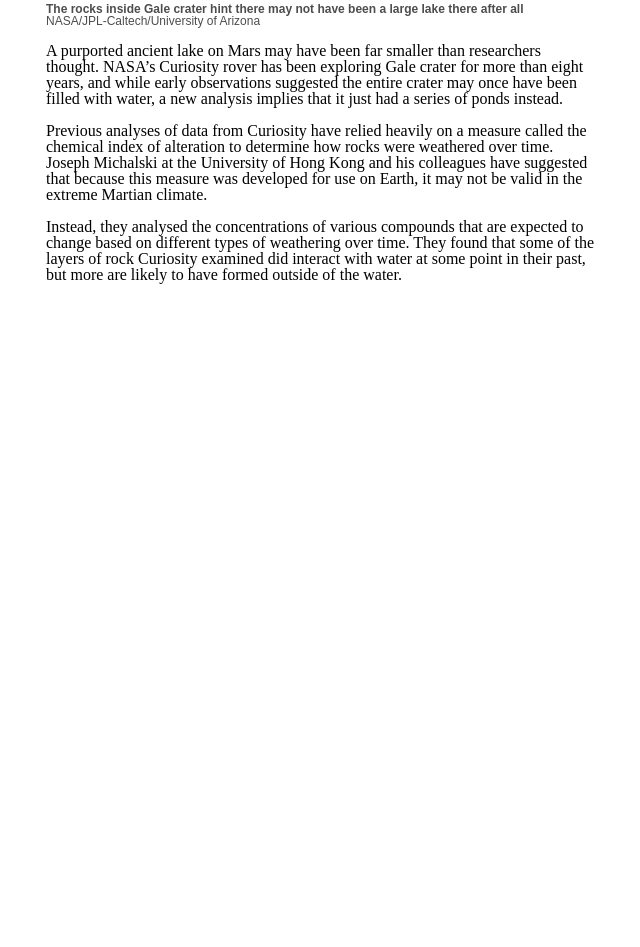
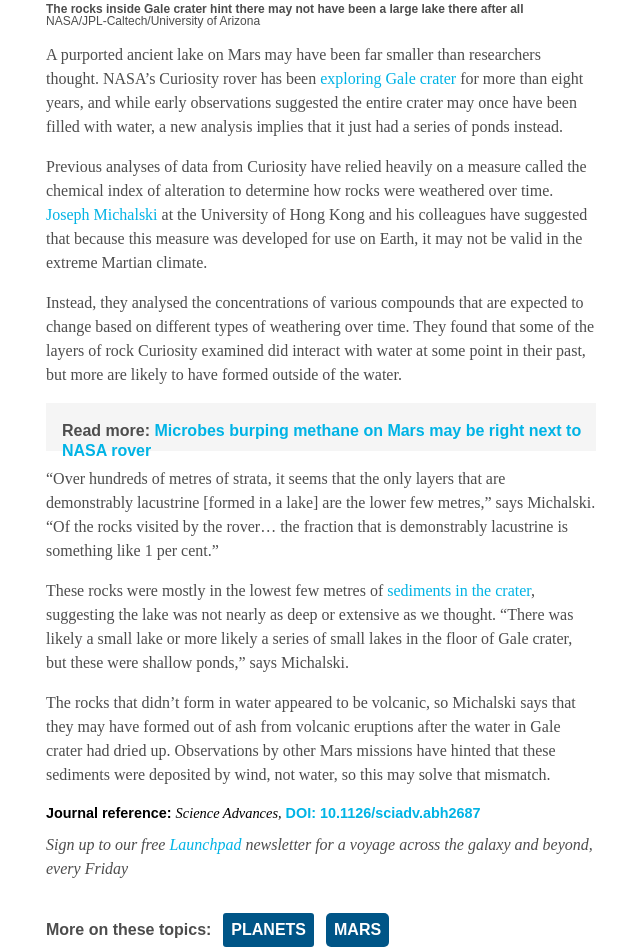
Before and after one commit to JSmolins/NewScientistClonePage, a plain HTML site: page index.html in a window 1280 px wide. Shown: the part 977-1924 px from the top of the page, without its empty margins (210-850 px from the left). Before the commit the page ends 1276 px from the top, so only its background shows below. Drawn offline with Linux system fonts and the light colour scheme.

Commit message:
finished added elements and styling article

```diff
--- a/index.html
+++ b/index.html
@@ -55,15 +55,29 @@
       <figcaption>The rocks inside Gale crater hint there may not have been a large lake there after all<br><span>NASA/JPL-Caltech/University of Arizona</span></figcaption>
     </figure>
     <br>
-    <p>A purported ancient lake on Mars may have been far smaller than researchers thought. NASA’s Curiosity rover has been exploring Gale crater for more than eight years, and while early observations suggested the entire crater may once have been filled with water, a new analysis implies that it just had a series of ponds instead.</p>
+    <p>A purported ancient lake on Mars may have been far smaller than researchers thought. NASA’s Curiosity rover has been <a href="#">exploring Gale crater</a> for more than eight years, and while early observations suggested the entire crater may once have been filled with water, a new analysis implies that it just had a series of ponds instead.</p>
     <br>
-    <p>Previous analyses of data from Curiosity have relied heavily on a measure called the chemical index of alteration to determine how rocks were weathered over time. Joseph Michalski at the University of Hong Kong and his colleagues have suggested that because this measure was developed for use on Earth, it may not be valid in the extreme Martian climate.</p>
+    <p>Previous analyses of data from Curiosity have relied heavily on a measure called the chemical index of alteration to determine how rocks were weathered over time. <a href="#">Joseph Michalski</a> at the University of Hong Kong and his colleagues have suggested that because this measure was developed for use on Earth, it may not be valid in the extreme Martian climate.</p>
     <br>
     <p>Instead, they analysed the concentrations of various compounds that are expected to change based on different types of weathering over time. They found that some of the layers of rock Curiosity examined did interact with water at some point in their past, but more are likely to have formed outside of the water.</p>
     <br>
-    <p></p>
-    <p></p>
-    <p></p>
+    <div class="readMore">
+      <p>Read more: </p>
+      <a href="#">Microbes burping methane on Mars may be right next to NASA rover</a>
+    </div>
+    <p>“Over hundreds of metres of strata, it seems that the only layers that are demonstrably lacustrine [formed in a lake] are the lower few metres,” says Michalski. “Of the rocks visited by the rover… the fraction that is demonstrably lacustrine is something like 1 per cent.”</p>
+    <br>
+    <p>These rocks were mostly in the lowest few metres of <a href="#">sediments in the crater</a>, suggesting the lake was not nearly as deep or extensive as we thought. “There was likely a small lake or more likely a series of small lakes in the floor of Gale crater, but these were shallow ponds,” says Michalski.</p>
+    <br>
+    <p>The rocks that didn’t form in water appeared to be volcanic, so Michalski says that they may have formed out of ash from volcanic eruptions after the water in Gale crater had dried up. Observations by other Mars missions have hinted that these sediments were deposited by wind, not water, so this may solve that mismatch.</p>
+    <br>
+    <p class="references">Journal reference: <span>Science Advances,</span> <a href="#">DOI: 10.1126/sciadv.abh2687</a></p>
+    <p class="launchpad">Sign up to our free <a href="#">Launchpad</a> newsletter for a voyage across the galaxy and beyond, every Friday</p>
+    <div class="topics">
+      <p>More on these topics:</p>
+      <button class="planets">PLANETS</button>
+      <button class="mars">MARS</button>
+    </div>
   </article>
   <aside>
 
--- a/stylesheet.css
+++ b/stylesheet.css
@@ -146,6 +146,16 @@ h2{
   font-weight: 700;
   letter-spacing: -1px;
 }
+p{
+  font-family: serif;
+  font-size: 1em;
+  line-height: 1.5em;
+  color: #4d4d4d;
+}
+p a{
+  color: #00b3e5;
+  text-decoration: none;
+}
 .socialIcons{
   margin-top: 1em;
   margin-bottom: 1em;
@@ -220,6 +230,77 @@ figcaption span{
   font-size: 1em;
   font-weight: normal;
 }
+.readMore{
+  height: 3em;
+  padding-top: 1em;
+  padding-left: 1em;
+  margin-bottom: 1em;
+  background-color: #f5f5f5;
+}
+.readMore p{
+  display: inline;
+  font-family: Arial, Helvetica, sans-serif;
+  font-weight: bold;
+}
+.readMore a{
+  font-family: Arial, Helvetica, sans-serif;
+  font-weight: bold;
+  color: #00b3e5;
+  text-decoration: none;
+}
+.references{
+  font-family: sans-serif;
+  font-size: .9em;
+  font-weight: bold;
+  color: black;
+}
+.references span{
+  font-family: serif;
+  font-style: italic;
+  font-weight: normal;
+}
+.launchpad{
+  font-family: serif;
+  font-style: italic;
+  margin-top: .5em;
+}
+.topics{
+  margin-top: 2em;
+}
+.topics p{
+  display: inline;
+  font-family: sans-serif;
+  font-weight: bold;
+  color: #4d4d4d;
+}
+.planets{
+  font-size: 1em;
+  font-weight: bold;
+  padding: .5em;
+  margin-left: .5em;
+  border: none;
+  border-radius: 3px;
+  color: white;
+  background-color: #005587;
+}
+.planets:hover{
+  background-color: #288eb7;
+  transition: 0.2s;
+}
+.mars{
+  font-size: 1em;
+  font-weight: bold;
+  padding: .5em;
+  margin-left: .5em;
+  border: none;
+  border-radius: 5px;
+  color: white;
+  background-color: #005587;
+}
+.mars:hover{
+  background-color: #288eb7;
+  transition: 0.2s;
+}
 
 /* Sidebar Styling */
 aside{
```
